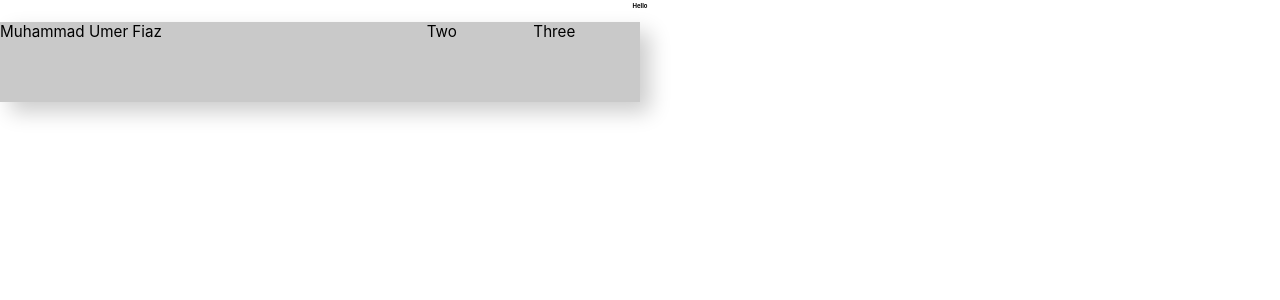
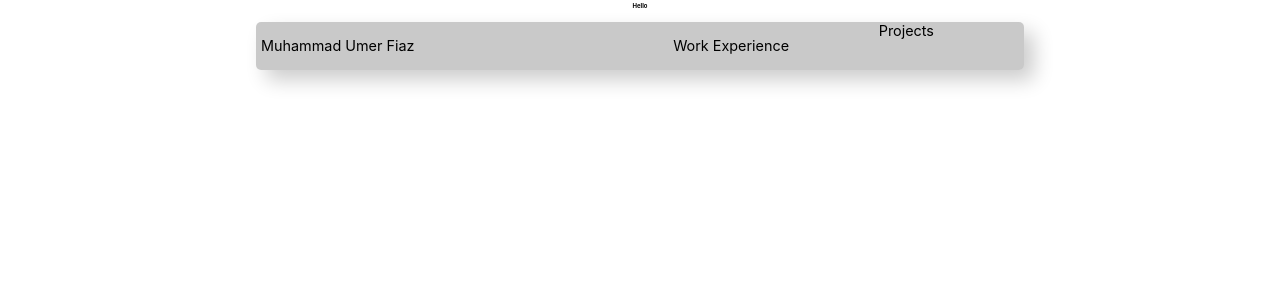
Before and after one commit to nopunindented/Portfolio-Umer, a React (Create React App) app in the folder portfolio/: page / in a window 1280 px wide. Shown: the top 300 px of the page. Built offline with nearby package versions, Linux system fonts and the light colour scheme.

Commit message:
"navbar/Name is setup pretty well, along with a decent work experience"

```diff
--- a/portfolio/src/components/GridHeader.tsx
+++ b/portfolio/src/components/GridHeader.tsx
@@ -5,9 +5,9 @@ import "./header.css";
 const GridHeader: React.FC = () => {
     return (
         <div className="wrapper">
-            <div className="">Muhammad Umer Fiaz</div>
-            <div className="marginedone">Two</div>
-            <div className="marginedtwo">Three</div>
+            <div className="name_navbar">Muhammad Umer Fiaz</div>
+            <div className="work_navbar">Work Experience</div>
+            <div className="projects_navbar">Projects</div>
       </div>
     );
   };
--- a/portfolio/src/components/header.css
+++ b/portfolio/src/components/header.css
@@ -1,27 +1,38 @@
 .wrapper {
-  position: absolute;
-  width: 50%; /* Set the width of the rectangle */
-  height: 10%; /* Set the height of the rectangle */
+  /* Positioning */
+  position: fixed;
+  width: 60%; /* Set the width of the rectangle */
+  height: 6%; /* Set the height of the rectangle */
+  left: 20%;
 
   background: rgba(57, 57, 57, 0.27);
   backdrop-filter: blur(0.5px);
   margin-top: 20px;
   box-shadow: 10px 10px 20px rgba(0, 0, 0, 0.2);
+  border-radius: 5px;
 
   /* Grid template for main container */
   display: grid;
-  font-size: 95%;
-  grid-template-columns: 2fr 0.5fr 0.5fr;
+  font-size: 90%;
+  grid-template-columns: 2fr 1fr 0.7fr;
   grid-template-rows: 1fr;
   grid-auto-rows: 100px;
 }
 
+.name_navbar {
+  position: relative;
+  top: 30%;
+  padding-left: 5px;
+  padding-right: 5px;
+}
 
+.work_navbar {
+  position: relative;
+  top: 30%;
+  margin-right: 10px;
+  margin-left: 2px;
+}
 
-.marginedone {
+.marginedtwo {
   margin-right: 10px;
 }
-
-.marginedtwo{
-  margin-right: 10px;
-}
```
